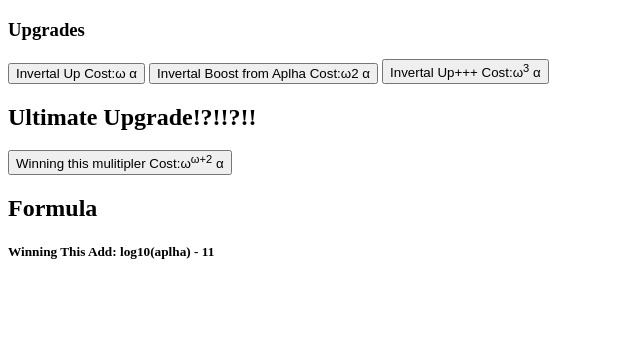
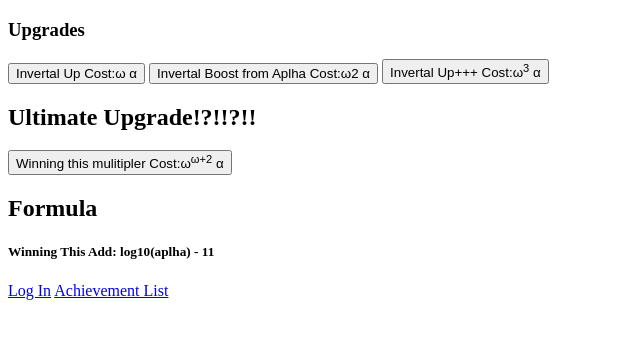
Before and after one commit to Entormix333/ordinal-layers, a plain HTML site: page index.html in a window 1280 px wide. Shown: the part 341-680 px from the top of the page, without its empty margins (0-640 px from the left). Drawn offline with Linux system fonts and the light colour scheme.

Commit message:
Update index.html

```diff
--- a/index.html
+++ b/index.html
@@ -19,4 +19,6 @@
 <button id="aplhacost4">Winning this mulitipler Cost:&omega;<sup>&omega;+2</sup> &alpha;</button>
 <h2>Formula</h2>
 <h5>Winning This Add: log10(aplha) - 11</h5>
+<a href="admin.html">Log In</a>
+<a href="achievement-list.txt">Achievement List</a>
 <script src="ordinal.js"></script>
```
